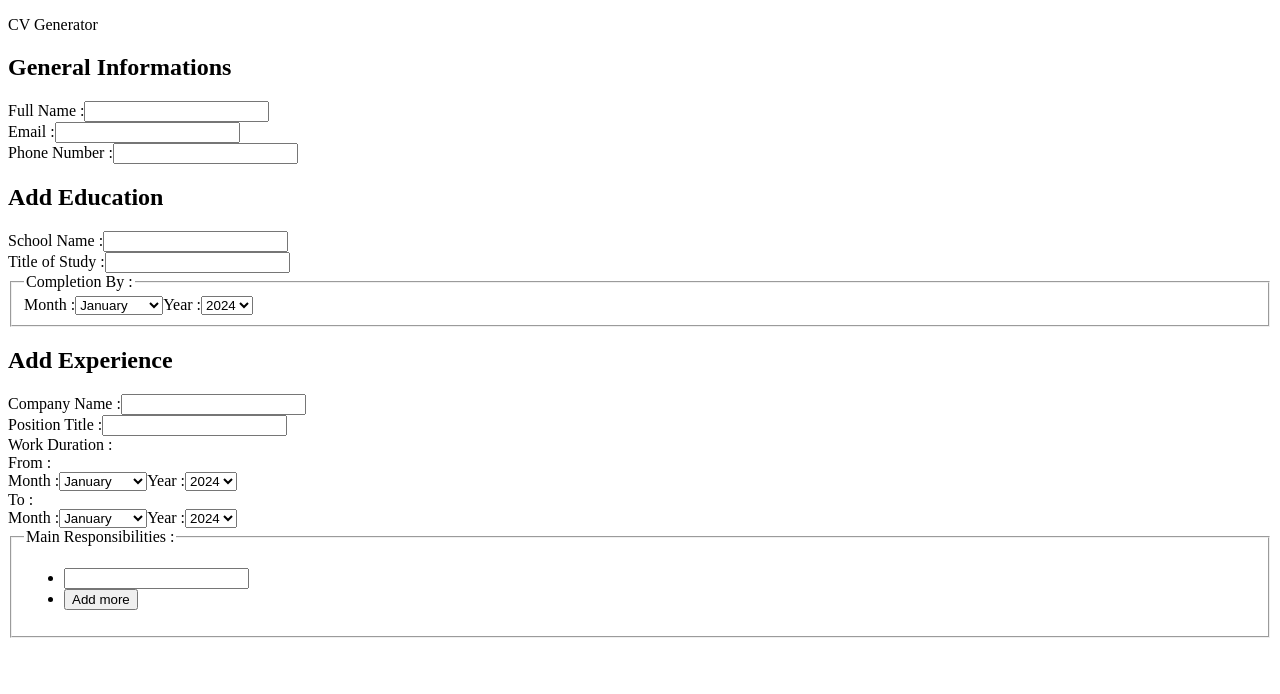
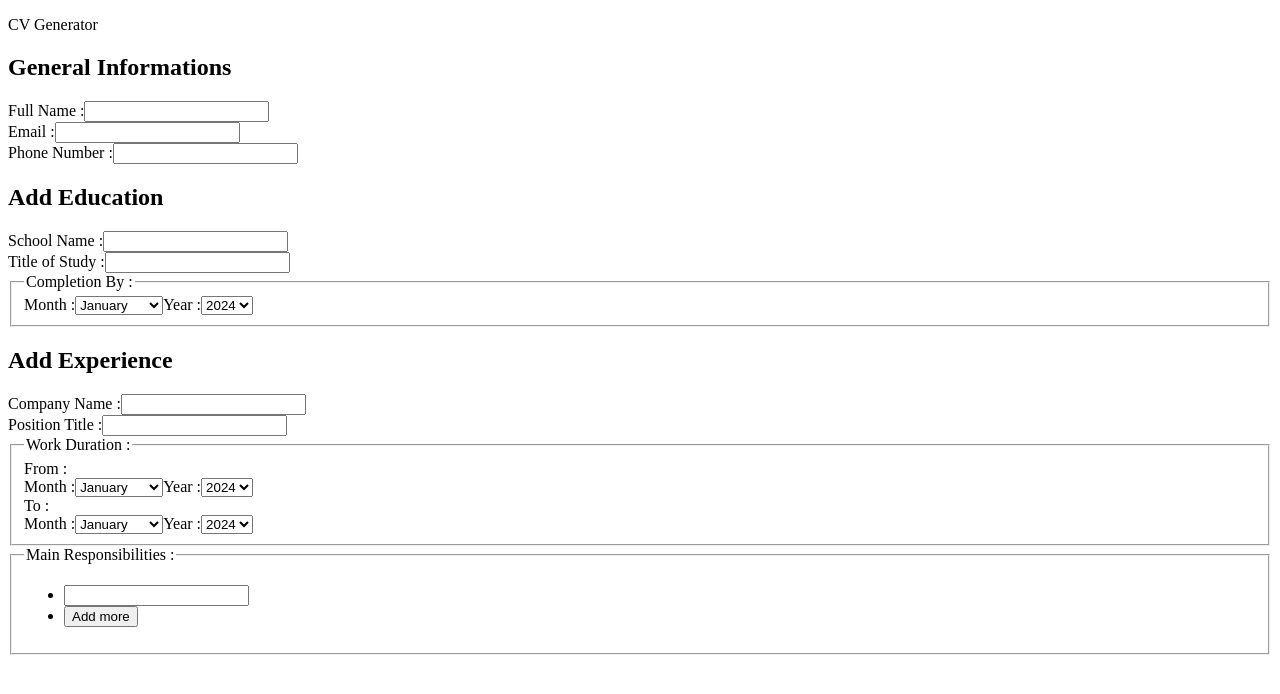
Before and after one commit to MewKay/cv-application, a React (Vite) app: page / in a window 1280 px wide. Shown: the top 694 px of the page. Built offline with nearby package versions, Linux system fonts and the light colour scheme.

Commit message:
Change Experience component workDuration to 'fieldset'

```diff
--- a/src/components/Experience.jsx
+++ b/src/components/Experience.jsx
@@ -20,8 +20,8 @@ function Experience() {
         <input type="text" required></input>
       </div>
 
-      <div>
-        <label>Work Duration :</label>
+      <fieldset>
+        <legend>Work Duration :</legend>
 
         <div id="work-start-select">
           <label>From :</label>
@@ -38,7 +38,7 @@ function Experience() {
             namePartId={workEndNamePartId}
           />
         </div>
-      </div>
+      </fieldset>
 
       <MainRespAdder />
     </section>
```
